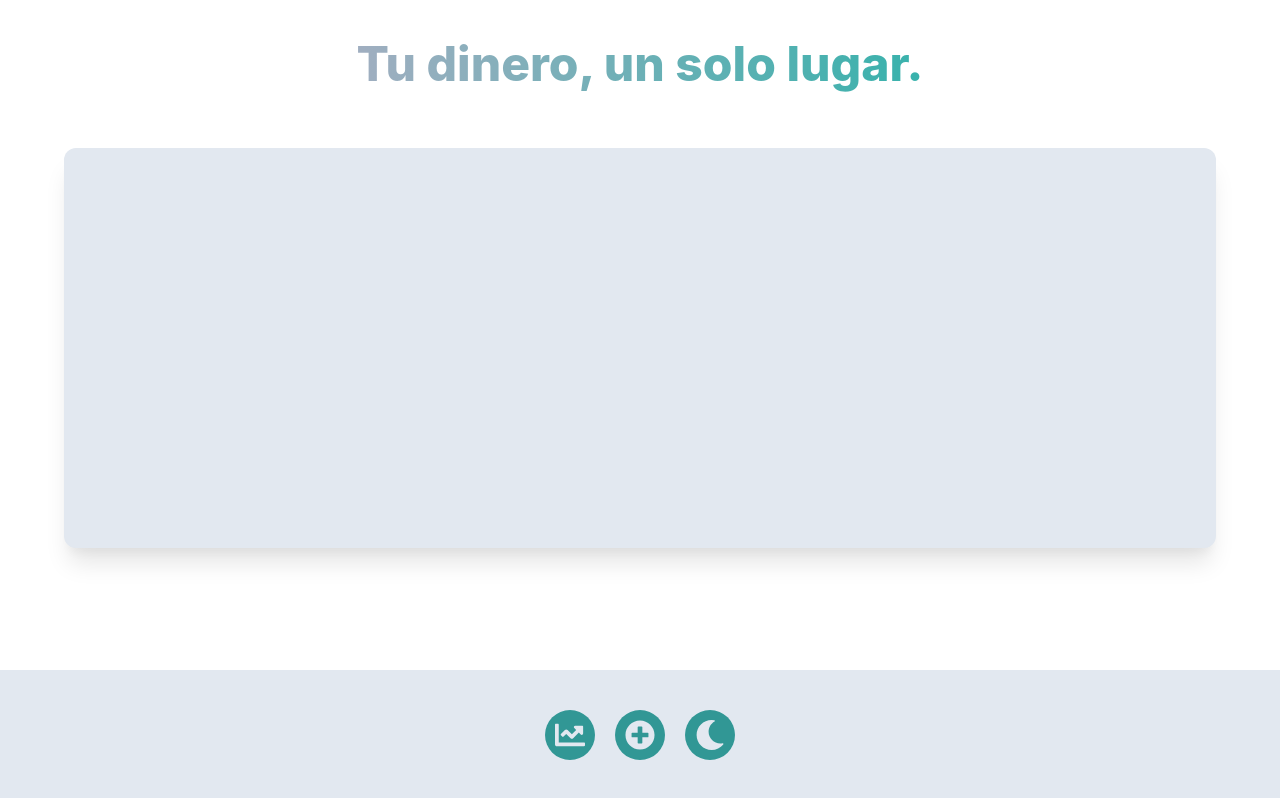
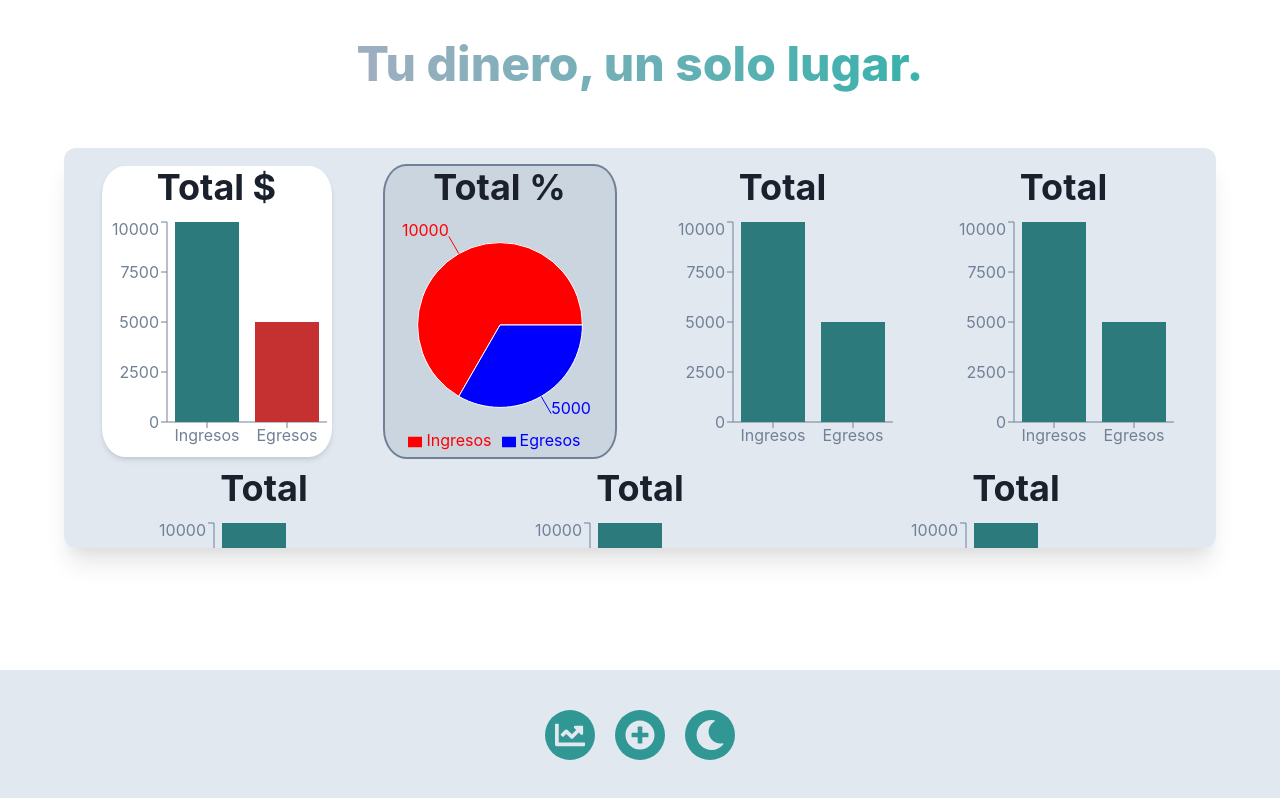
Before and after one commit to sebamont/alkemy-challenge, a React (Create React App) app in the folder client/: page /stats in a window 1280 px wide. Built offline with nearby package versions, Linux system fonts and the light colour scheme.

Commit message:
added statistics route and tested some recharts

```diff
--- a/client/package.json
+++ b/client/package.json
@@ -10,6 +10,7 @@
     "@testing-library/react": "^11.2.5",
     "@testing-library/user-event": "^12.8.3",
     "axios": "^0.21.1",
+    "chart.js": "^2.9.4",
     "framer-motion": "^4.0.2",
     "react": "^17.0.1",
     "react-dom": "^17.0.1",
@@ -17,6 +18,7 @@
     "react-router": "^5.2.0",
     "react-router-dom": "^5.2.0",
     "react-scripts": "4.0.3",
+    "recharts": "^2.0.9",
     "web-vitals": "^1.1.1"
   },
   "scripts": {
--- a/client/src/App.js
+++ b/client/src/App.js
@@ -2,11 +2,12 @@ import React from 'react'
 import {VStack, useColorMode} from '@chakra-ui/react';
 import {Switch, Route, useLocation} from "react-router-dom";
 
+import BalanceResume from './components/BalanceResume';
+import FooterBar from './components/Footer';
 import HeadingComp from './components/Heading';
-import FooterBar from './components/Footer';
 import MainContainer from './components/containers/mainContainer';
-import BalanceResume from './components/BalanceResume';
 import MovementsDetail from './components/MovementsDetail';
+import Statistics from './components/Statistics';
 
 import {GlobalProvider} from './context/GlobalContext';
 
@@ -28,6 +29,9 @@ const App = () => {
             <Route exact path="/all">
               <MovementsDetail colorMode={colorMode}/>
             </Route>
+            <Route exact path="/stats">
+              <Statistics colorMode={colorMode}/>
+            </Route>
           </Switch>
         </MainContainer>
         <FooterBar colorMode={colorMode} toggleColorMode={toggleColorMode}/>
--- a/client/src/components/BalanceResume.js
+++ b/client/src/components/BalanceResume.js
@@ -4,8 +4,8 @@ import {Link} from 'react-router-dom';
 
 import MovementsTable, {TDTXT} from './containers/MovementsTable';
 import ResumeBox from './containers/ResumeBox';
+
 import {GlobalContext} from '../context/GlobalContext';
-
 import {formatToAbsCurrency} from '../utils/formatter';
 
 const BalanceResume = ({colorMode}) => {
--- a/client/src/components/MovementsDetail.js
+++ b/client/src/components/MovementsDetail.js
@@ -3,7 +3,7 @@ import {VStack, Heading, Divider, Box, Text, Tr, Button} from '@chakra-ui/react'
 import {Link} from 'react-router-dom';
 import {FaArrowLeft} from 'react-icons/fa';
 
-import MovementModal from './MovementModal';
+import MovementModal from './containers/MovementModal';
 
 import MovementsTable, {TDTXT} from './containers/MovementsTable';
 import ResumeBox from './containers/ResumeBox';
--- /dev/null
+++ b/client/src/components/Statistics.js
@@ -0,0 +1,129 @@
+import React from 'react';
+import {BarChart, Bar, XAxis, YAxis, Tooltip, PieChart, Pie, Cell, Legend} from 'recharts';
+import {VStack, Wrap, WrapItem, Heading} from '@chakra-ui/react';
+
+const colores = {
+    //totals
+    teal600: "#2C7A7B", //total incomes light
+    teal400: "#38B2AC", // total incomes dark
+    red600: "#C53030", // total outcomes light
+    red400: "#F56565", // total outcomes dark
+    //incomes
+    green600: "#2F855A", // sueldo/salario light
+    green400: "#48BB78",// sueldo/salario dark
+    blue600: "#2B6CB0", // otros ingresos light
+    blue400: "#4299E1", // otros ingresos dark
+    //outcomes
+    cyan600: "#00A3C4", // alquiler light
+    cyan400: "#0BC5EA", // alquiler dark
+    purple600: "#6B46C1", // expensas y ss light
+    purple400: "#9F7AEA", // expensas y ss dark
+    pink600: "#B83280", // mercaderia light
+    pink400: "#ED64A6", // mercaderia dark
+    red200: "#FEB2B2", // ocio y recreacion light
+    red800: "#822727", // ocio y recreacion dark
+    orange600: "#C05621", // bienes durables light
+    orange400: "#ED8936", // bienes durables dark
+    yellow600: "#B7791F", // otros gastos light
+    yellow400: "#ECC94B", // otros gastos dark
+
+}
+
+const Statistics = ({colorMode}) => {
+
+    const data = [
+        {name:"Ingresos", "$": 10000},
+        {name:"Egresos", "$": 5000}
+    ]
+
+    return(
+            <VStack spacing={4}>
+                <Wrap justify="space-around" align="center">
+                    <WrapItem>
+                        <VStack bg={colorMode==="light"?"white":"gray.800"}  borderRadius="10%" boxShadow="md">
+                            <Heading>Total $</Heading>
+                            <BarChart width={230} height={240} data={data}>
+                                <XAxis dataKey="name" stroke={colorMode==="light"?"#718096":"#CBD5E0"} />
+                                <YAxis stroke={colorMode==="light"?"#718096":"#CBD5E0"}/>
+                                <Tooltip contentStyle={{color: "black"}}/>
+                                <Bar dataKey="$" isAnimationActive={false}>
+                                    <Cell fill={colorMode==="light" ? colores.teal600 : colores.teal400 } />
+                                    <Cell fill={colorMode==="light" ? colores.red600 : colores.red400 } />
+                                </Bar>
+                            </BarChart>
+                        </VStack>
+                    </WrapItem>
+                    <WrapItem>
+                        <VStack border="2px solid" borderColor={colorMode==="light"?"gray.500":"gray.400"} bg={colorMode==="light"?"gray.300":"gray.800"}  borderRadius="10%">
+                            <Heading>Total %</Heading>
+                            <PieChart width={230} height={240} >
+                                    <Legend />
+                                <Pie dataKey="$" data={data} label fill={colorMode==="light"?"#2C7A7B":"#38B2AC"} isAnimationActive={false} >
+                                    <Cell fill="red" />
+                                    <Cell fill="blue" />
+                                </Pie>
+                            </PieChart>
+                        </VStack>
+                    </WrapItem>
+                    <WrapItem>
+                        <VStack>
+                            <Heading>Total</Heading>
+                            <BarChart width={230} height={240} data={data}>
+                                <XAxis dataKey="name" stroke={colorMode==="light"?"#718096":"#CBD5E0"} />
+                                <YAxis stroke={colorMode==="light"?"#718096":"#CBD5E0"}/>
+                                <Tooltip />
+                                <Bar dataKey="$" fill={colorMode==="light"?"#2C7A7B":"#38B2AC"} />
+                            </BarChart>
+                        </VStack>
+                    </WrapItem>
+                    <WrapItem>
+                        <VStack>
+                            <Heading>Total</Heading>
+                            <BarChart width={230} height={240} data={data}>
+                                <XAxis dataKey="name" stroke={colorMode==="light"?"#718096":"#CBD5E0"} />
+                                <YAxis stroke={colorMode==="light"?"#718096":"#CBD5E0"}/>
+                                <Tooltip />
+                                <Bar dataKey="$" fill={colorMode==="light"?"#2C7A7B":"#38B2AC"} />
+                            </BarChart>
+                        </VStack>
+                    </WrapItem>
+                    <WrapItem>
+                        <VStack>
+                            <Heading>Total</Heading>
+                            <BarChart width={230} height={240} data={data}>
+                                <XAxis dataKey="name" stroke={colorMode==="light"?"#718096":"#CBD5E0"} />
+                                <YAxis stroke={colorMode==="light"?"#718096":"#CBD5E0"}/>
+                                <Tooltip />
+                                <Bar dataKey="$" fill={colorMode==="light"?"#2C7A7B":"#38B2AC"} />
+                            </BarChart>
+                        </VStack>
+                    </WrapItem>
+                    <WrapItem>
+                        <VStack>
+                            <Heading>Total</Heading>
+                            <BarChart width={230} height={240} data={data}>
+                                <XAxis dataKey="name" stroke={colorMode==="light"?"#718096":"#CBD5E0"} />
+                                <YAxis stroke={colorMode==="light"?"#718096":"#CBD5E0"}/>
+                                <Tooltip />
+                                <Bar dataKey="$" fill={colorMode==="light"?"#2C7A7B":"#38B2AC"} />
+                            </BarChart>
+                        </VStack>
+                    </WrapItem>
+                    <WrapItem>
+                        <VStack>
+                            <Heading>Total</Heading>
+                            <BarChart width={230} height={240} data={data}>
+                                <XAxis dataKey="name" stroke={colorMode==="light"?"#718096":"#CBD5E0"} />
+                                <YAxis stroke={colorMode==="light"?"#718096":"#CBD5E0"}/>
+                                <Tooltip />
+                                <Bar dataKey="$" fill={colorMode==="light"?"#2C7A7B":"#38B2AC"} />
+                            </BarChart>
+                        </VStack>
+                    </WrapItem>
+
+                </Wrap>
+            </VStack>
+    )
+}
+
+export default Statistics;
--- a/client/src/components/MovementModal.js
+++ b/client/src/components/containers/MovementModal.js
@@ -18,7 +18,7 @@ import {
     Wrap
   } from "@chakra-ui/react"
 
-import {GlobalContext} from '../context/GlobalContext';
+import {GlobalContext} from '../../context/GlobalContext';
 
 
 const MovementModal = ({isModalOpen, onCloseModal, movementOnModal}) => {
```
Also changed, not shown: 1 other file (tests, documents, lock files or other folders).
